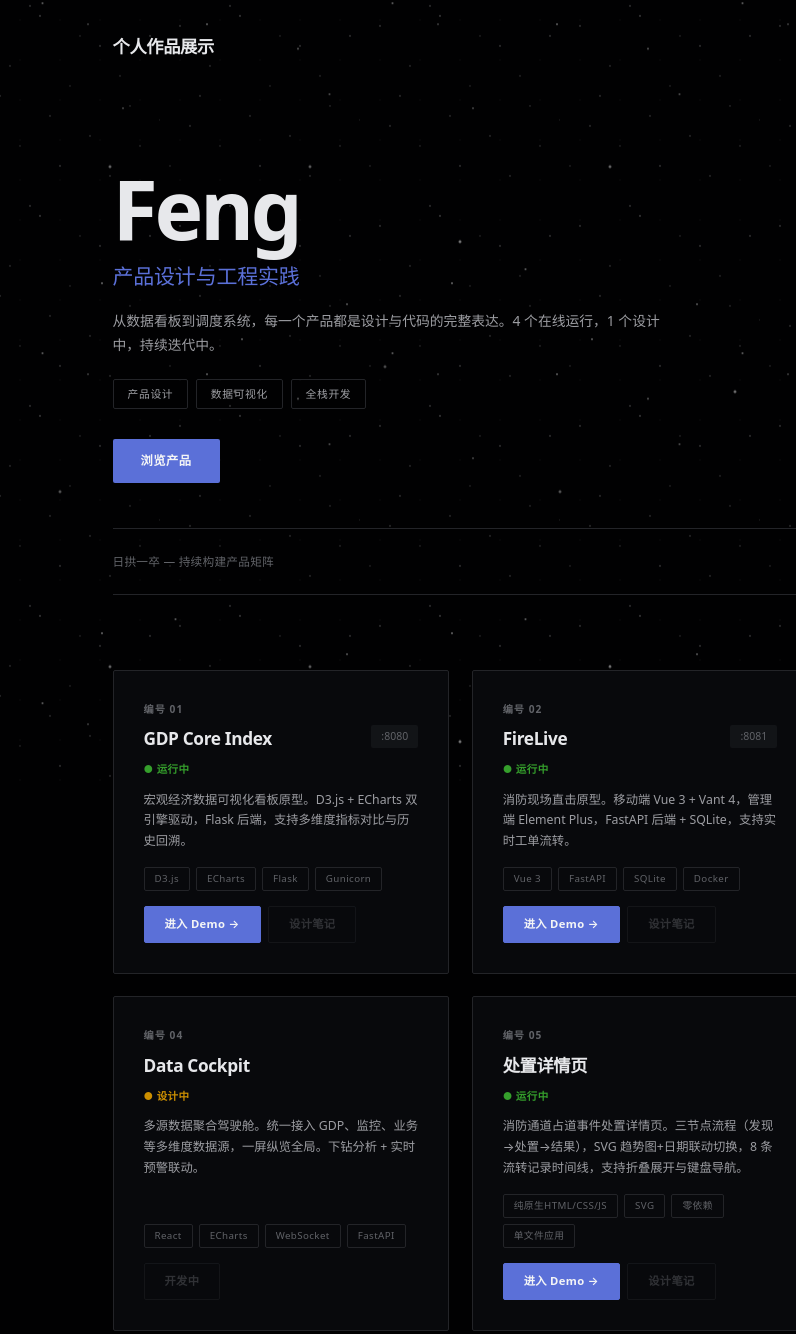
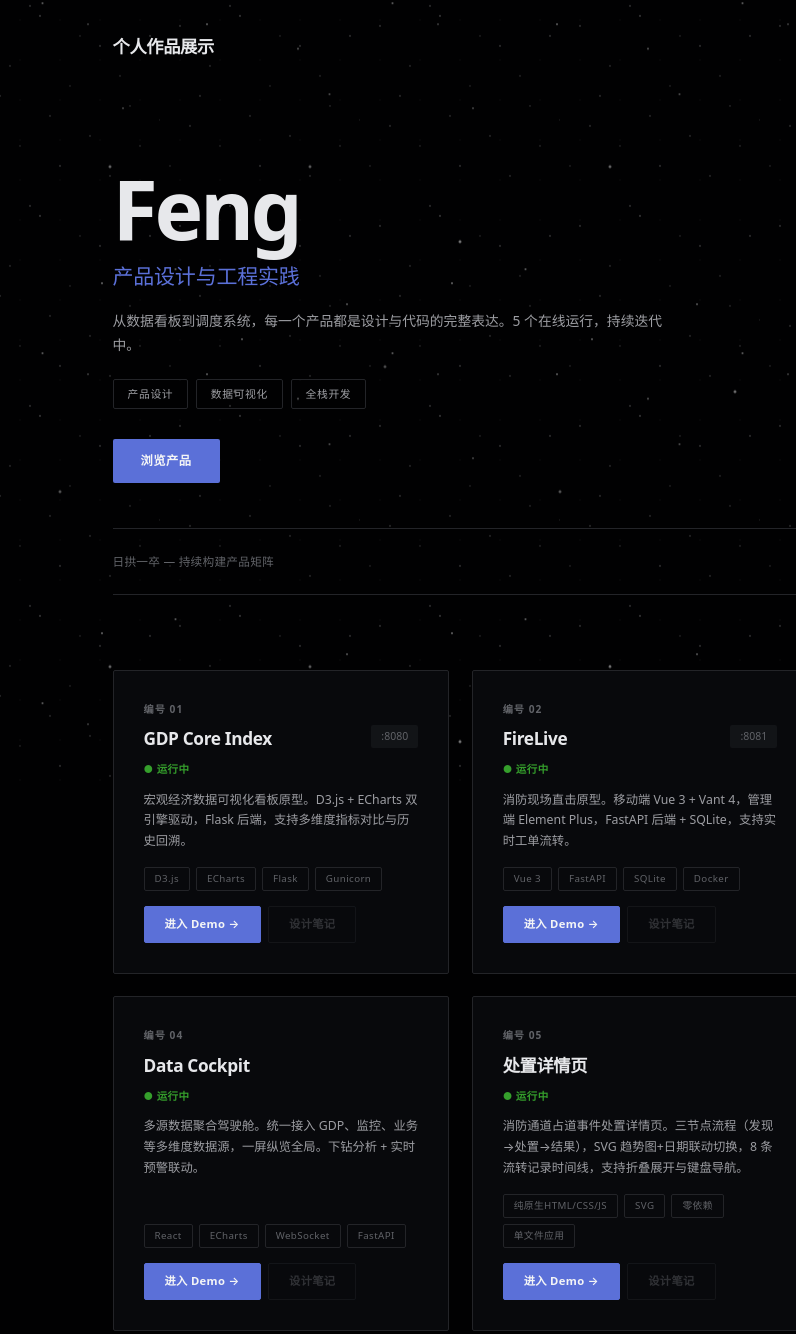
Before and after one commit to chisato1983/szjg-showcase, a website: page index.html in a window 1280 px wide. Shown: the top 1334 px of the page, 0-796 px from the left. Drawn offline with Linux system fonts and the light colour scheme; a web font is replaced by a local one.

Commit message:
feat: update homepage - 5 cards with fire-cockpit

```diff
--- a/index.html
+++ b/index.html
@@ -489,7 +489,7 @@
   <section class="hero reveal">
     <h1 class="hero-title" id="hero-title">Feng</h1>
     <p class="hero-subtitle">产品设计与工程实践</p>
-    <p class="hero-desc">从数据看板到调度系统，每一个产品都是设计与代码的完整表达。4 个在线运行，1 个设计中，持续迭代中。</p>
+    <p class="hero-desc">从数据看板到调度系统，每一个产品都是设计与代码的完整表达。5 个在线运行，持续迭代中。</p>
     <div class="hero-tags">
       <span class="hero-tag">产品设计</span>
       <span class="hero-tag">数据可视化</span>
@@ -568,13 +568,14 @@
         <div class="product-header">
           <h3 class="product-name">Data Cockpit</h3>
         </div>
-        <p class="product-status wip">&#9679; 设计中</p>
+        <p class="product-status online">&#9679; 运行中</p>
         <p class="product-desc">多源数据聚合驾驶舱。统一接入 GDP、监控、业务等多维度数据源，一屏纵览全局。下钻分析 + 实时预警联动。</p>
         <div class="product-tech">
           <span>React</span><span>ECharts</span><span>WebSocket</span><span>FastAPI</span>
         </div>
         <div class="product-actions">
-          <span class="btn btn-disabled">开发中</span>
+          <a href="https://szjg.top/fire-cockpit/" class="btn btn-primary">进入 Demo &rarr;</a>
+          <span class="btn btn-disabled">设计笔记</span>
         </div>
       </article>
 
```
